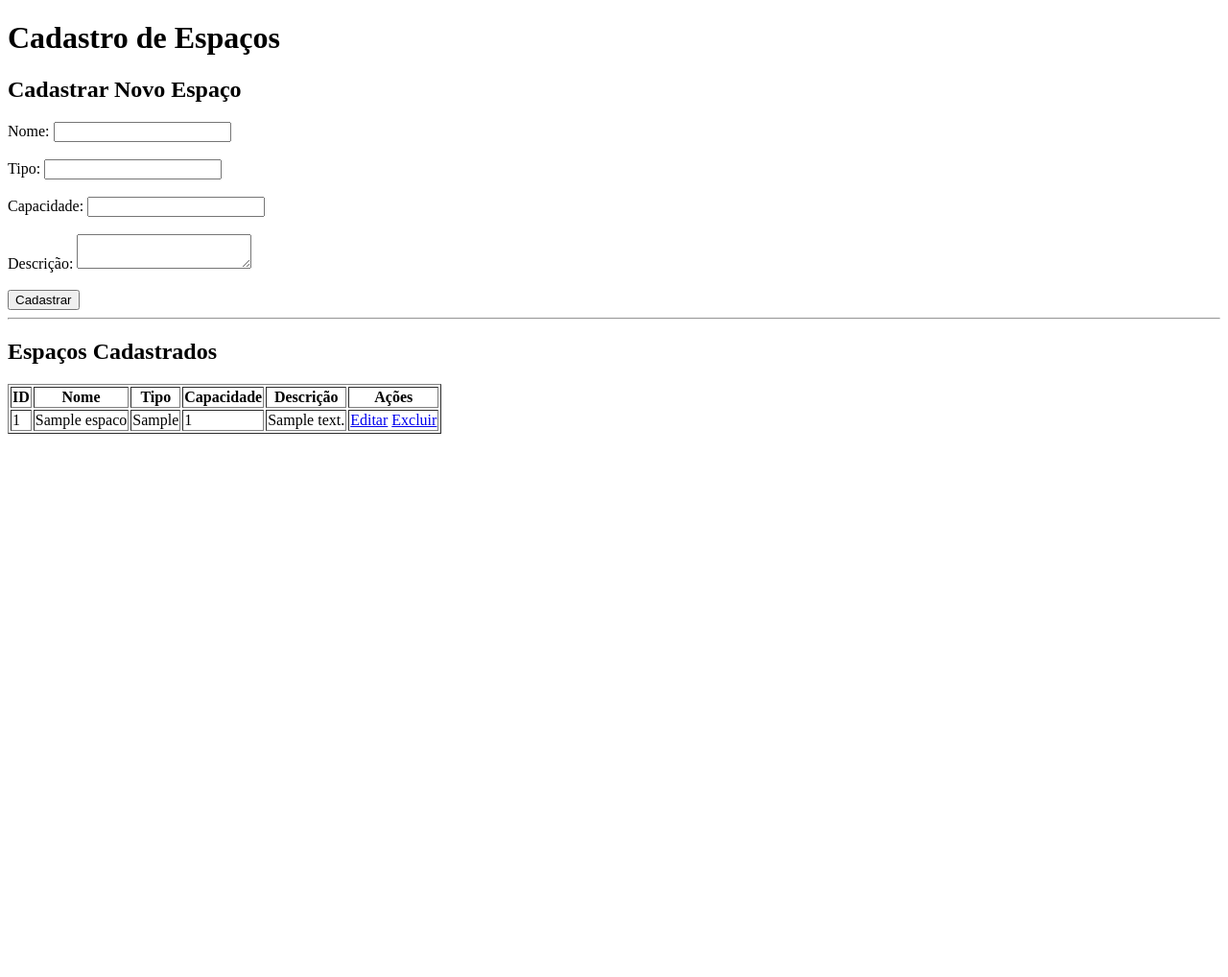
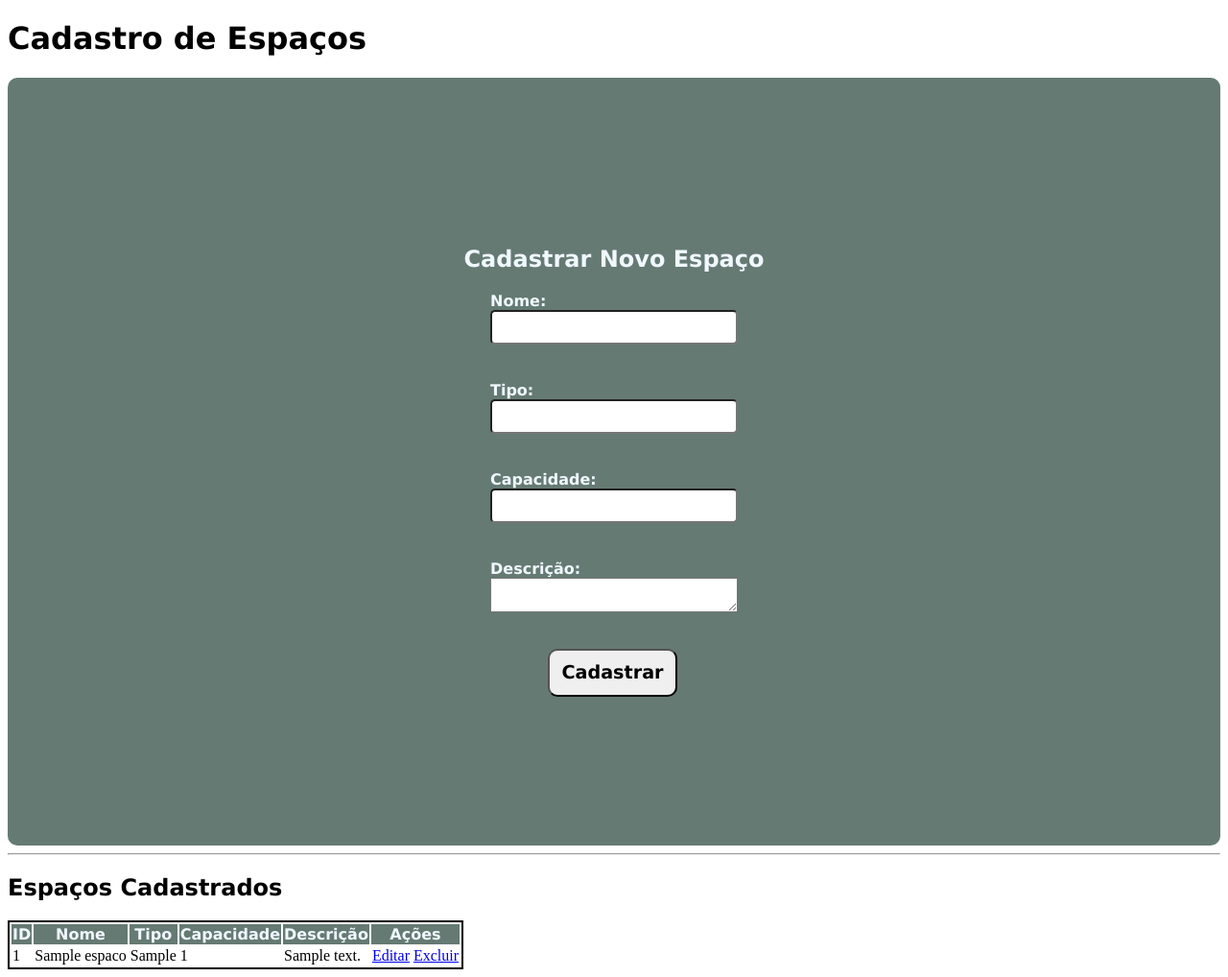
Before and after one commit to DerekFranca/Reservation_system, a PHP site: page /espacos.php in a window 1280 px wide. Shown: the whole page at 96% size. Before the commit the page ends 452 px from the top, so only its background shows below. Run offline with PHP 8.4, Linux system fonts and the light colour scheme; tables that the repository leaves empty hold one stand-in row (values such as "Sample post").

Commit message:
cssdoespacos

```diff
--- a/espacos.php
+++ b/espacos.php
@@ -39,12 +39,14 @@ $espacos = $espacoController->GetAllEspacos();
     <meta charset="UTF-8">
     <meta name="viewport" content="width=device-width, initial-scale=1.0">
     <title>Cadastro de Espaços</title>
+    <link rel="stylesheet" href="home.css">
 </head>
 <body>
     <h1>Cadastro de Espaços</h1>
 
     <!-- Formulário de Cadastro -->
-    <h2>Cadastrar Novo Espaço</h2>
+    <div class="formulario">
+        <h2>Cadastrar Novo Espaço</h2>
     <form action="espacos.php?acao=create" method="POST">
         <label for="nome">Nome:</label>
         <input type="text" name="nome" id="nome" required><br><br>
@@ -58,16 +60,17 @@ $espacos = $espacoController->GetAllEspacos();
         <label for="descricao">Descrição:</label>
         <textarea name="descricao" id="descricao" required></textarea><br><br>
 
-        <button type="submit" name="create">Cadastrar</button>
+        <button class="botaocadastro" type="submit" name="create">Cadastrar</button>
     </form>
+    </div>
 
     <hr>
 
     <!-- Listar Espaços Cadastrados -->
     <h2>Espaços Cadastrados</h2>
-    <table border="1">
+    <table>
         <thead>
-            <tr>
+            <tr class="lista">
                 <th>ID</th>
                 <th>Nome</th>
                 <th>Tipo</th>
--- a/home.css
+++ b/home.css
@@ -40,3 +40,62 @@
     font-family: Verdana, Geneva, Tahoma, sans-serif;
     color: aliceblue;
 }
+
+
+.formulario{
+    background-color: rgb(101, 122, 115);
+    display: flex;
+    justify-content: center;
+    align-items: center;
+    height: 100vh;
+    flex-direction: column;
+    font-family: Verdana, Geneva, Tahoma, sans-serif;
+    color: aliceblue;
+    border-radius: 10px;
+}
+
+h1,h2{
+    font-family: Verdana, Geneva, Tahoma, sans-serif;
+    font-weight: bolder;
+}
+
+form{
+    display: flex;
+    flex-direction: column;
+}
+
+.botaocadastro{
+    border-radius: 10px;
+    height: 50px;
+    width: 135px;
+    font-family:Verdana, Geneva, Tahoma, sans-serif;
+    font-weight: bolder;
+    cursor: pointer;
+    font-size: larger;
+    margin-left: 60px;
+
+}
+
+input{
+    height: 30px;
+    width: 250px;
+    border-radius: 5px;
+}
+
+label{
+    font-family: Verdana, Geneva, Tahoma, sans-serif;
+    font-weight: bolder;
+
+}
+
+
+.lista{
+    background-color:rgb(101, 122, 115);
+    color: aliceblue;
+    font-family: Verdana, Geneva, Tahoma, sans-serif;
+
+
+}
+table{
+    border: 2px solid black;
+}
```
